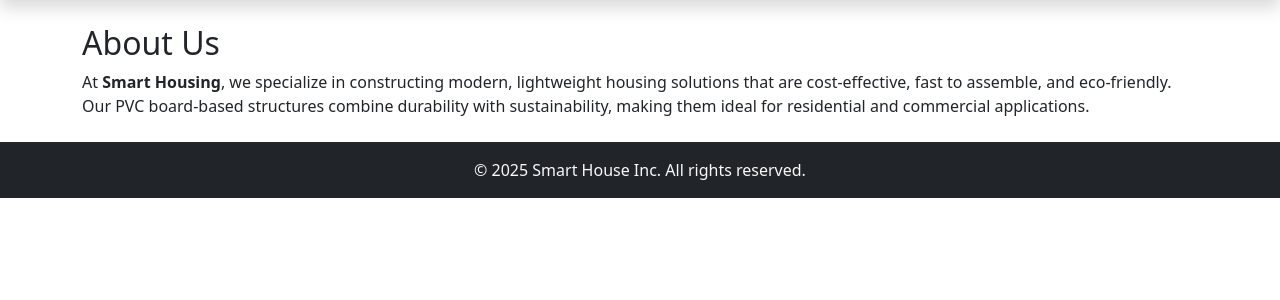
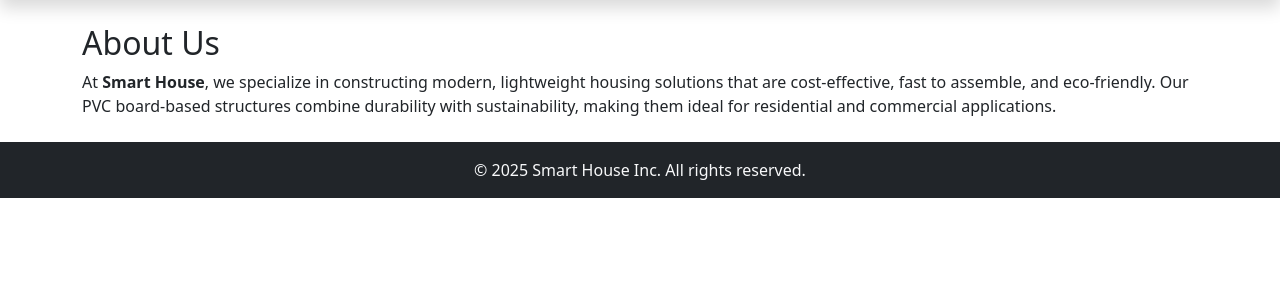
Before and after one commit to hanklokyaw/san-myanmar_site, a Flask app: page /about in a window 1280 px wide. Shown: the part 56-356 px from the top of the page. Run offline with Flask 3, Linux system fonts and the light colour scheme; some libraries are stand-ins or nearby versions.

Commit message:
updated company name

```diff
--- a/templates/about.html
+++ b/templates/about.html
@@ -2,7 +2,7 @@
 {% block content %}
 <h2>About Us</h2>
 <p>
-    At <strong>Smart Housing</strong>, we specialize in constructing modern,
+    At <strong>Smart House</strong>, we specialize in constructing modern,
     lightweight housing solutions that are cost-effective, fast to assemble, and eco-friendly.
     Our PVC board-based structures combine durability with sustainability,
     making them ideal for residential and commercial applications.
```
